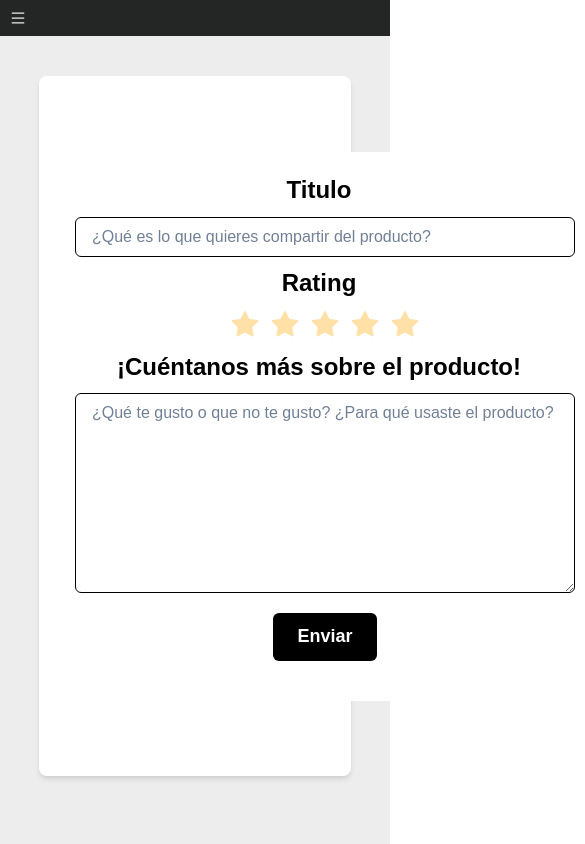
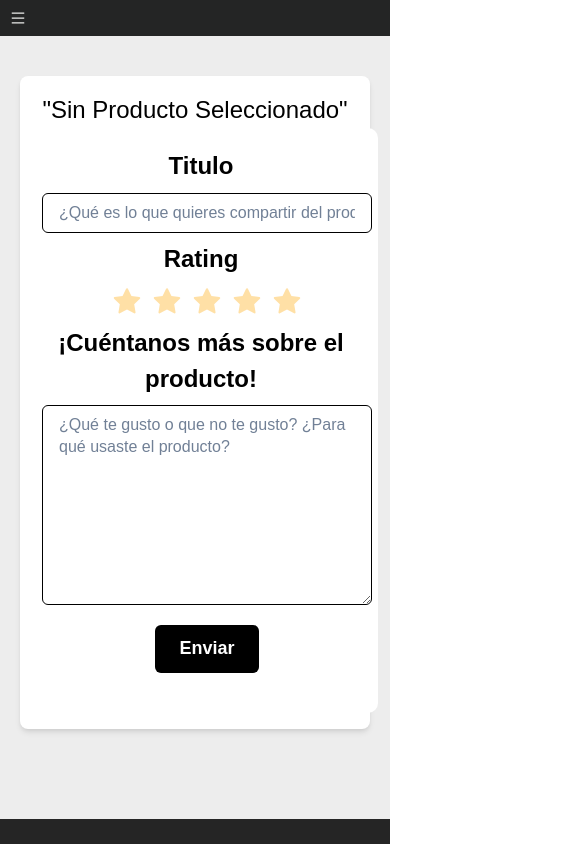
Before and after one commit to Henry-ecommerce/e-commerce-PF, a React (Create React App) app in the folder client/: page /review in a window 390 px wide. Shown: the top 844 px of the page, 585 px wide, since content can reach past the window. Built offline with nearby package versions, Linux system fonts and the light colour scheme.

Commit message:
completando ordenamientos de wishlist faltantes y mas responsive

```diff
--- a/client/src/Components/MensajesAutomaticos/MensajesAutomaticos.jsx
+++ b/client/src/Components/MensajesAutomaticos/MensajesAutomaticos.jsx
@@ -58,14 +58,6 @@ const MensajesAutomaticos = () => {
         {
             clave: "soyhenry",
             respuesta: "estudiar en soyhenry es lo mejor"
-        },
-        {
-            clave: "pelada",
-            respuesta: "dicen que la calva de toni da suerte al frotarla"
-        },
-        {
-            clave: "pelado",
-            respuesta: "dicen que la calva de toni da suerte al frotarla"
         },
         {
             clave: "humano",
--- a/client/src/Components/Product/Product.jsx
+++ b/client/src/Components/Product/Product.jsx
@@ -118,7 +118,7 @@ function Product({
           )}
         </Flex>
         {/* <Link to={`/detail/${id}`}> */}
-        <Box height={"200px"} w="100%">
+        <Box height={"fit-content"} w="100%">
           <link
             rel="stylesheet"
             type="text/css"
@@ -135,10 +135,10 @@ function Product({
             aria-label="left-arrow"
             bg="#242525"
             color="#FFFF"
+            right="calc(100% - 55px)"
+            bottom={"60%"}
             borderRadius="full"
             position="absolute"
-            left={side}
-            top={top}
             transform={"translate(0%, -50%)"}
             zIndex={2}
             onClick={() => slider?.slickPrev()}
@@ -150,10 +150,10 @@ function Product({
             aria-label="right-arrow"
             bg="#242525"
             color="#FFFF"
+            left={"calc(100% - 55px)"}
+            bottom={"60%"}
             borderRadius="full"
             position="absolute"
-            right={side}
-            top={top}
             transform={"translate(0%, -50%)"}
             zIndex={2}
             onClick={() => slider?.slickNext()}
--- a/client/src/Components/Review/Review.jsx
+++ b/client/src/Components/Review/Review.jsx
@@ -155,15 +155,19 @@ const Review = () => {
         m="10"
         rounded="lg"
         boxShadow="md"
-        minW={"80%"}
-        minH="700px"
+        w={"70vw"}
+        maxW="1440px"
+        minW={"350px"}
+        h="fit-content"
         justify={"space-around"}
         align={"center"}
+        wrap="wrap-reverse"
+        alignItems={"center"}
       >
         <form onSubmit={(e) => handleSubmit(e)}>
-          <FormControl bg="white" borderRadius={"10px"} p={"20px"}>
+          <FormControl bg="white" borderRadius={"10px"} p={"20px 0px 20px 0px"} textAlign="center">
             <Center>
-              <FormLabel htmlFor="title" fontWeight="black" fontSize="x-large">
+              <FormLabel htmlFor="title" fontWeight="black" fontSize="x-large" textAlign={"center"} w="35vw" minW={"330px"}>
                 Titulo
               </FormLabel>
             </Center>
@@ -172,7 +176,8 @@ const Review = () => {
               name="titulo"
               type="text"
               size="md"
-              w="500px"
+              w="35vw"
+              minW={"330px"}
               border="1px"
               borderColor="black"
               variant="outline"
@@ -183,7 +188,7 @@ const Review = () => {
             />
             <FormHelperText color={"black"}>{message.current}</FormHelperText>
             <Center>
-              <FormLabel htmlFor="rating" fontWeight="black" fontSize="x-large">
+              <FormLabel htmlFor="rating" fontWeight="black" fontSize="x-large" textAlign={"center"} w="35vw" minW={"330px"}>
                 Rating
               </FormLabel>
             </Center>
@@ -194,7 +199,7 @@ const Review = () => {
               <FormLabel
                 htmlFor="comentario"
                 fontWeight="black"
-                fontSize="x-large"
+                fontSize="x-large" textAlign={"center"} w="35vw" minW={"330px"}
               >
                 ¡Cuéntanos más sobre el producto!
               </FormLabel>
@@ -206,6 +211,8 @@ const Review = () => {
               borderColor="black"
               placeholder="¿Qué te gusto o que no te gusto? ¿Para qué usaste el producto?"
               onChange={(e) => handleInputCheck(e)}
+              w="35vw"
+              minW={"330px"}
               minH="200px"
               maxLength="280"
               isRequired
--- a/client/src/Components/WishList/WishList.jsx
+++ b/client/src/Components/WishList/WishList.jsx
@@ -7,22 +7,35 @@ import {
   Flex,
   MenuButton,
   Text,
-  SimpleGrid
+  useMediaQuery,
 } from "@chakra-ui/react";
 import Product from "../Product/Product";
 import { useSelector, useDispatch } from "react-redux";
 import { get_user_favorites } from "../../Redux/Actions";
 
 function WishList() {
-  let [select, setSelect] = useState("Nombre");
+  let [select, setSelect] = useState("");
   let {favorites} = useSelector(state => state)
   const dispatch = useDispatch();
+  const [mayor500w] = useMediaQuery('(min-width: 500px)');
 	let user = JSON.parse(localStorage.getItem("info_user"));
 
 
+  if(select) {
+    if(select === "Nombre" && favorites?.length > 0){
+      favorites?.sort((a,b)=> a.nombre > b.nombre ? +1 : -1);
+    }
+    if(select === "Precio" && favorites?.length > 0){
+      favorites?.sort((a,b)=> a.precio?.PesosArg - b.precio?.PesosArg);
+    }
+    if(select === "Fecha" && favorites?.length > 0){
+      favorites?.sort((a,b)=> a.id - b.id);
+    }
+  }
+
   useEffect(() => {
     dispatch(get_user_favorites(user.id))
-  }, [dispatch, favorites, user.id]);
+  }, [dispatch, user.id]);
 
   return (
     <Box>
@@ -34,7 +47,7 @@ function WishList() {
               {select + " ▼"}
             </Text>
           </MenuButton>
-          <MenuList>
+          <MenuList position="relative" zIndex="2000">
             <MenuItem
               onClick={() => {
                 setSelect("Nombre");
@@ -59,6 +72,7 @@ function WishList() {
           </MenuList>
         </Menu>
         <Box
+          display={mayor500w ? null : "none" }
           position="absolute"
           left="50%"
           right="50"
@@ -68,23 +82,17 @@ function WishList() {
           Favoritos
         </Box>
       </Flex>
-      <SimpleGrid
-			columns={[1, 1, 1, 2, 3]}
-			spacing="20px"
-			m="auto"
-			maxW={"80%"}
-			my="50px"
-		>
+      <Flex width={"80vw"} maxW="1440" minW={"350px"} ml="auto" mr="auto" justifyContent={"center"} wrap="wrap" flexDirection={"row"} position="relative" boxSizing="border-box" >
         {favorites?.length > 0 ? (
           favorites?.map((product) => {
             return (
-              <Product key={product.id} {...product} origin={"wishlist"} />
+              <Box m="10px" display={"inline-block"} width="fit-content"><Product key={product.id} {...product} origin={"wishlist"} /></Box>
             );
           })
         ) : (
           <Box>Vaya parece que aun no tienes nada en favoritos :C...</Box>
         )}
-    </SimpleGrid>
+    </Flex>
     </Box>
   );
 }
```
